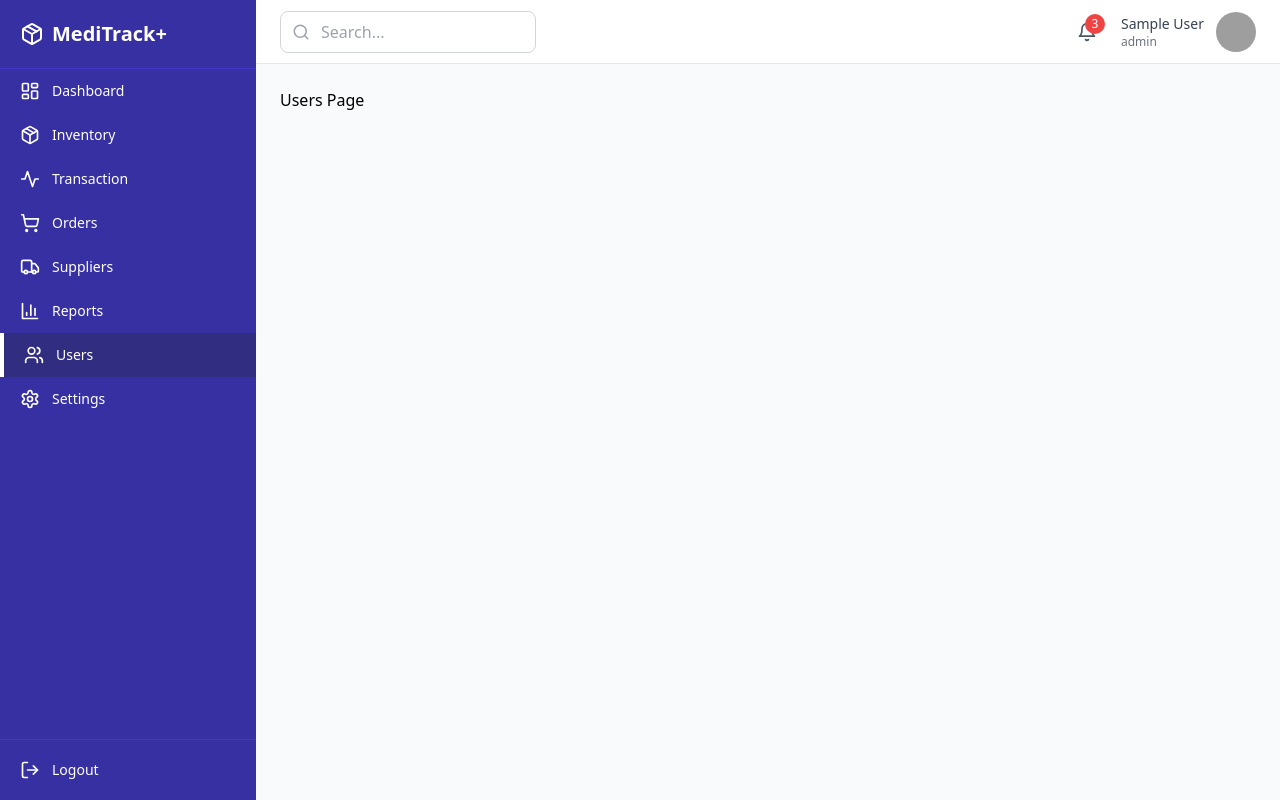
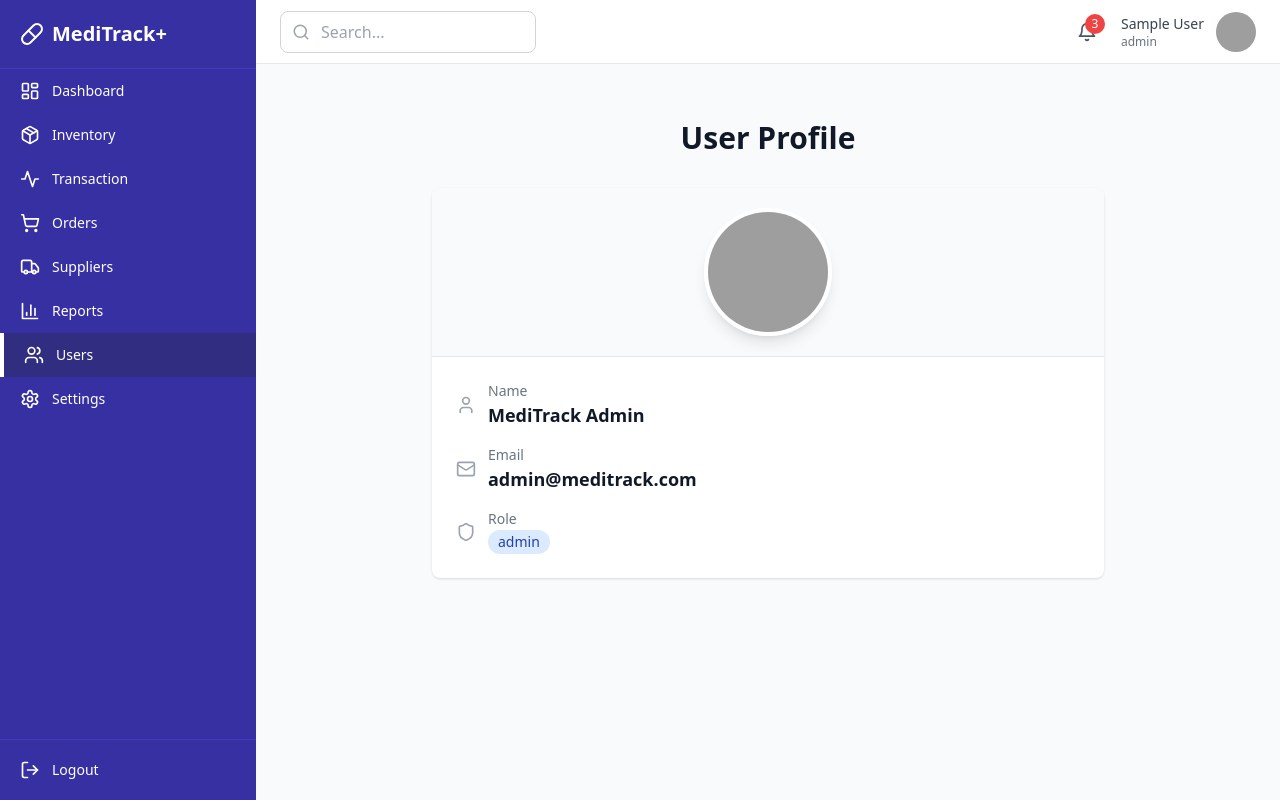
Before and after one commit to VIGNESH031024/Meditrack, a React (Vite) app: page /users in a window 1280 px wide. Built offline with nearby package versions, Linux system fonts and the light colour scheme; sample sign-in values are in the browser's storage; grey boxes are pictures that could not be loaded.

Commit message:
updated 11/4/25

```diff
--- a/index.html
+++ b/index.html
@@ -2,7 +2,7 @@
 <html lang="en">
   <head>
     <meta charset="UTF-8" />
-    <link rel="icon" type="image/svg+xml" href="/vite.svg" />
+    <link rel="icon" type="image/svg+xml" href="/assets/medirack-logo.png" />
     <meta name="viewport" content="width=device-width, initial-scale=1.0" />
     <title>MediTrack+ | Medical Inventory System</title>
   </head>
--- a/package.json
+++ b/package.json
@@ -37,13 +37,13 @@
     "@types/react": "^18.3.5",
     "@types/react-dom": "^18.3.0",
     "@vitejs/plugin-react": "^4.3.1",
-    "autoprefixer": "^10.4.18",
+    "autoprefixer": "^10.4.21",
     "eslint": "^9.9.1",
     "eslint-plugin-react-hooks": "^5.1.0-rc.0",
     "eslint-plugin-react-refresh": "^0.4.11",
     "globals": "^15.9.0",
-    "postcss": "^8.4.35",
-    "tailwindcss": "^3.4.1",
+    "postcss": "^8.5.3",
+    "tailwindcss": "^3.4.17",
     "typescript": "^5.5.3",
     "typescript-eslint": "^8.3.0",
     "vite": "^5.4.2"
--- a/src/App.tsx
+++ b/src/App.tsx
@@ -17,6 +17,7 @@ import Reports from './pages/Reports';
 import Transaction from "./pages/transaction";
 import Settings from "./pages/Settings";
 import Suppliers from './pages/Supplier';
+import UserPage from './pages/UserPage';
 
 
 // Protected route component
@@ -62,7 +63,7 @@ function App() {
               <Route path="orders/:id" element={<OrderDetail />} />
               <Route path="reports" element={<Reports />} />
               <Route path="suppliers" element={<Suppliers/>} />
-              <Route path="users" element={<div>Users Page</div>} />
+              <Route path="users" element={<UserPage/>} />
               <Route path="settings" element={<Settings />} />
             </Route>
           </Routes>
--- a/src/components/auth/LoginForm.tsx
+++ b/src/components/auth/LoginForm.tsx
@@ -1,5 +1,5 @@
 import React, { useState } from 'react';
-import { Package } from 'lucide-react';
+import {  Pill } from 'lucide-react';
 import { useAuth } from '../../context/AuthContext';
 
 const LoginForm: React.FC = () => {
@@ -33,7 +33,7 @@ const LoginForm: React.FC = () => {
         <div>
           <div className="flex justify-center">
             <div className="h-16 w-16 rounded-full bg-indigo-600 flex items-center justify-center">
-              <Package size={32} className="text-white" />
+              <Pill size={32} className="text-white" />
             </div>
           </div>
           <h2 className="mt-6 text-center text-3xl font-extrabold text-gray-900">
@@ -96,7 +96,7 @@ const LoginForm: React.FC = () => {
 
           <div className="text-sm text-center">
             <p className="text-gray-600">
-              Demo credentials: john@meditrack.com / password
+              credentials: admin@meditrack.com / password
             </p>
           </div>
         </form>
--- a/src/components/dashboard/TopSellingProducts.tsx
+++ b/src/components/dashboard/TopSellingProducts.tsx
@@ -8,15 +8,18 @@ interface TopSellingProductsProps {
 
 const TopSellingProducts: React.FC<TopSellingProductsProps> = ({ topProducts }) => {
   return (
-    <div className="bg-white rounded-lg shadow-md p-5">
+    <div className="bg-white rounded-lg shadow-md p-5 h-80 flex flex-col">
       <h3 className="text-lg font-medium text-gray-700 mb-4">Top Selling Products</h3>
 
-      <div className="space-y-4">
+      <div className="space-y-4 overflow-y-auto flex-grow pr-1 custom-scrollbar">
         {topProducts.map(({ product, soldUnits }) => (
           <div key={product.id} className="flex items-center">
             <div className="h-12 w-12 rounded-md overflow-hidden mr-4">
               <img
-                src={product.image || 'https://images.unsplash.com/photo-1584308666744-24d5c474f2ae?ixlib=rb-1.2.1&auto=format&fit=crop&w=800&q=80'}
+                src={
+                  product.image ||
+                  'https://images.unsplash.com/photo-1584308666744-24d5c474f2ae?ixlib=rb-1.2.1&auto=format&fit=crop&w=800&q=80'
+                }
                 alt={product.name}
                 className="h-full w-full object-cover"
               />
@@ -34,7 +37,9 @@ const TopSellingProducts: React.FC<TopSellingProductsProps> = ({ topProducts })
 
             <div className="text-right">
               <p className="text-sm font-medium text-gray-800">{soldUnits} units</p>
-              <p className="text-xs text-gray-500">₹{(product.price * soldUnits).toFixed(2)}</p>
+              <p className="text-xs text-gray-500">
+                ₹{(product.price * soldUnits).toFixed(2)}
+              </p>
             </div>
           </div>
         ))}
--- a/src/components/layout/Header.tsx
+++ b/src/components/layout/Header.tsx
@@ -3,6 +3,7 @@ import { Bell, Search, Menu } from 'lucide-react';
 import { useAuth } from '../../context/AuthContext';
 import { useNotifications } from '../../context/NotificationContext';
 import NotificationDropdown from '../notifications/NotificationDropdown';
+import { Link } from 'react-router-dom';
 
 interface HeaderProps {
   toggleSidebar: () => void;
@@ -61,13 +62,19 @@ const Header: React.FC<HeaderProps> = ({ toggleSidebar }) => {
             <p className="text-sm font-medium text-gray-700">{user?.name}</p>
             <p className="text-xs text-gray-500">{user?.role}</p>
           </div>
-          <div className="h-10 w-10 rounded-full overflow-hidden">
-            <img
-              src={user?.avatar || 'https://images.unsplash.com/photo-1472099645785-5658abf4ff4e?ixlib=rb-1.2.1&auto=format&fit=facearea&facepad=2&w=256&h=256&q=80'}
-              alt={user?.name || 'User'}
-              className="h-full w-full object-cover"
-            />
-          </div>
+
+          {/* ✅ Avatar wrapped in Link */}
+          <Link to = "/users">
+            <div className="h-10 w-10 rounded-full overflow-hidden cursor-pointer hover:ring-2 hover:ring-indigo-500 transition">
+              <img
+                src={
+                  'https://www.shutterstock.com/image-vector/young-smiling-man-avatar-brown-600nw-2261401207.jpg'
+                }
+                alt={user?.name || 'User'}
+                className="h-full w-full object-cover"
+              />
+             </div>
+          </Link>
         </div>
       </div>
     </header>
--- a/src/components/layout/Sidebar.tsx
+++ b/src/components/layout/Sidebar.tsx
@@ -9,7 +9,8 @@ import {
   Settings,
   LogOut,
   Truck,
-  Activity
+  Activity,
+  Pill
 } from 'lucide-react';
 import { useAuth } from '../../context/AuthContext';
 
@@ -31,7 +32,7 @@ const Sidebar: React.FC = () => {
     <div className="h-screen w-64 bg-indigo-800 text-white flex flex-col">
       <div className="p-5 border-b border-indigo-700">
         <div className="flex items-center space-x-2">
-          <Package size={24} className="text-white" />
+          <Pill size={24} className="text-white" />
           <h1 className="text-xl font-bold">MediTrack+</h1>
         </div>
       </div>
--- a/src/data/mockData.ts
+++ b/src/data/mockData.ts
@@ -7,7 +7,7 @@ export const currentUser: User = {
   name: 'Admin',
   email: 'admin@meditrack.com',
   role: 'admin',
-  avatar: 'https://images.unsplash.com/photo-1472099645785-5658abf4ff4e?ixlib=rb-1.2.1&auto=format&fit=facearea&facepad=2&w=256&h=256&q=80',
+  avatar: 'https://www.shutterstock.com/image-vector/young-smiling-man-avatar-brown-600nw-2261401207.jpg',
 };
 
 export const users: User[] = [
@@ -17,14 +17,14 @@ export const users: User[] = [
     name: 'Jane Smith',
     email: 'jane@meditrack.com',
     role: 'staff',
-    avatar: 'https://images.unsplash.com/photo-1494790108377-be9c29b29330?ixlib=rb-1.2.1&auto=format&fit=facearea&facepad=2&w=256&h=256&q=80',
+    avatar: 'https://www.shutterstock.com/image-vector/young-smiling-man-avatar-brown-600nw-2261401207.jpg',
   },
   {
     id: '3',
     name: 'Robert Johnson',
     email: 'robert@meditrack.com',
     role: 'staff',
-    avatar: 'https://images.unsplash.com/photo-1500648767791-00dcc994a43e?ixlib=rb-1.2.1&auto=format&fit=facearea&facepad=2&w=256&h=256&q=80',
+    avatar: 'https://www.shutterstock.com/image-vector/young-smiling-man-avatar-brown-600nw-2261401207.jpg',
   },
 ];
 
@@ -55,7 +55,6 @@ export const products: Product[] = [
     description: 'Antibiotic medication',
     category: 'Antibiotics',
     sku: 'AB-002',
-    barcode: '8901234567891',
     batchNumber: 'BT2023-002',
     expiryDate: format(addDays(new Date(), 180), 'yyyy-MM-dd'),
     manufacturer: 'PharmaCorp',
--- /dev/null
+++ b/src/pages/UserPage.tsx
@@ -0,0 +1,73 @@
+import React from 'react';
+import { Mail, User as UserIcon, Shield } from 'lucide-react';
+
+// Define the User type
+type User = {
+  id: string;
+  name: string;
+  email: string;
+  role: string;
+  avatar: string;
+};
+
+const currentUser: User = {
+  id: '1',
+  name: 'MediTrack Admin',
+  email: 'admin@meditrack.com',
+  role: 'admin',
+  avatar: 'https://www.shutterstock.com/image-vector/young-smiling-man-avatar-brown-600nw-2261401207.jpg'
+};
+
+const UserPage: React.FC = () => {
+  return (
+    <div className="min-h-screen bg-gray-50 py-8 px-4 sm:px-6 lg:px-8">
+      <div className="max-w-2xl mx-auto">
+        <h1 className="text-3xl font-bold text-gray-900 mb-8 text-center">User Profile</h1>
+
+        <div className="bg-white shadow rounded-lg overflow-hidden">
+          {/* Avatar Section */}
+          <div className="px-4 py-5 sm:px-6 bg-gray-50 border-b border-gray-200">
+            <div className="flex items-center justify-center">
+              <img
+                src={currentUser.avatar}
+                alt={currentUser.name}
+                className="h-32 w-32 rounded-full border-4 border-white shadow-lg"
+              />
+            </div>
+          </div>
+
+          {/* User Details */}
+          <div className="px-4 py-5 sm:p-6 space-y-4">
+            <div className="flex items-center space-x-3">
+              <UserIcon className="h-5 w-5 text-gray-400" />
+              <div>
+                <div className="text-sm font-medium text-gray-500">Name</div>
+                <div className="text-lg font-semibold text-gray-900">{currentUser.name}</div>
+              </div>
+            </div>
+
+            <div className="flex items-center space-x-3">
+              <Mail className="h-5 w-5 text-gray-400" />
+              <div>
+                <div className="text-sm font-medium text-gray-500">Email</div>
+                <div className="text-lg font-semibold text-gray-900">{currentUser.email}</div>
+              </div>
+            </div>
+
+            <div className="flex items-center space-x-3">
+              <Shield className="h-5 w-5 text-gray-400" />
+              <div>
+                <div className="text-sm font-medium text-gray-500">Role</div>
+                <div className="inline-flex items-center px-2.5 py-0.5 rounded-full text-sm font-medium bg-blue-100 text-blue-800">
+                  {currentUser.role}
+                </div>
+              </div>
+            </div>
+          </div>
+        </div>
+      </div>
+    </div>
+  );
+};
+
+export default UserPage;
```
Also changed, not shown: src/components/inventory/ProductCard.tsx (+5 -4 lines), src/pages/Dashboard.tsx (+28 -4 lines), assets/medirack-logo.png (added), 1 other file (tests, documents, lock files or other folders).
